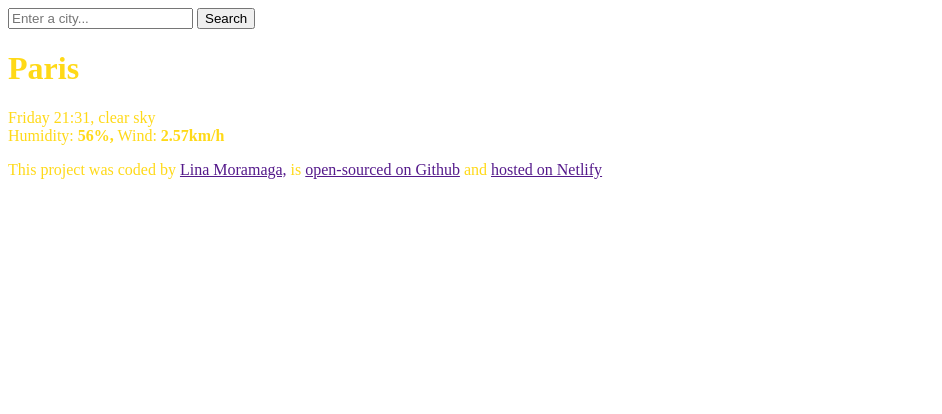
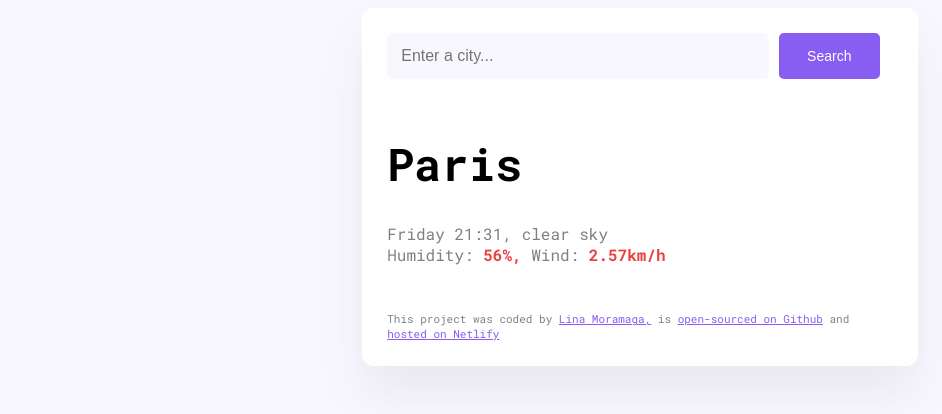
Before and after one commit to lmoramaga/vanilla-weather, a plain HTML site: page index.html in a window 1280 px wide. Shown: the whole page, without its empty margins (0-942 px from the left). Drawn offline with Linux system fonts and the light colour scheme; a web font is replaced by a local one.

Commit message:
Added CSS style

```diff
--- a/index.html
+++ b/index.html
@@ -3,35 +3,45 @@
   <head>
     <meta charset="UTF-8" />
     <meta name="viewport" content="width=device-width, initial-scale=1.0" />
-    <link rel="stylesheet" href="src/style.css">
+    <link rel="stylesheet" href="src/style.css" />
+
+    <link rel="preconnect" href="https://fonts.googleapis.com" />
+    <link rel="preconnect" href="https://fonts.gstatic.com" crossorigin />
+    <link
+      href="https://fonts.googleapis.com/css2?family=PT+Mono&family=Roboto+Mono:ital,wght@0,100..700;1,100..700&family=Roboto:ital,wght@0,100..900;1,100..900&display=swap"
+      rel="stylesheet"
+    />
 
     <title>Vanilla Weather App</title>
   </head>
   <body>
+    <div class="weather-app">
       <header>
         <form>
-        <input type="text" placeholder="Enter a city..." />
-        <input type="submit" value="Search" />
+          <input
+            type="text"
+            placeholder="Enter a city..."
+            class="weather-input"
+          />
+          <input type="submit" value="Search" class="weather-button" />
         </form>
       </header>
       <main>
         <h1>Paris</h1>
-      <p>
-        <div>
-        Friday 21:31, clear sky
+        <div class="info">
+          <div>Friday 21:31, clear sky</div>
+          <span>Humidity: </span> <strong>56%,</strong> <span>Wind: </span
+          ><strong>2.57km/h</strong>
         </div>
-       <span>Humidity: </span> <strong>56%,</strong>
-       <span>Wind: </span><strong>2.57km/h</strong>
-      </p>
       </main>
+      <br />
 
       <footer>
-      <div>
         This project was coded by <a href="">Lina Moramaga,</a> is
         <a href="">open-sourced on Github</a> and
         <a href="">hosted on Netlify</a>
+      </footer>
     </div>
-    </footer>
     <script src="src/index.js"></script>
   </body>
 </html>
--- a/src/style.css
+++ b/src/style.css
@@ -1,3 +1,55 @@
 body {
-  color: rgba(255, 213, 0, 0.91);
+  background-color: #f9f7fe;
+  font-family: "Roboto Mono", monospace;
 }
+a {
+  color: rgb(136, 93, 241);
+}
+footer {
+  font-size: 11px;
+  color: rgba(128, 128, 128, 1);
+}
+
+h1 {
+  font-size: 45px;
+}
+main {
+  padding: 25px 0;
+}
+.weather-app {
+  max-width: 800px;
+  box-shadow: 0 30px 50px rgba(65, 50, 100, 0.08);
+  background: white;
+  margin: 0 auto;
+  width: 40%;
+  padding: 25px;
+  border-radius: 12px;
+}
+
+.weather-input {
+  background-color: #f9f7fe;
+  font-size: 16px;
+  width: 70%;
+  padding: 14px;
+  border-radius: 6px;
+  border: none;
+}
+
+.weather-button {
+  background: rgb(136, 93, 241);
+  color: white;
+  width: 20%;
+  padding: 15px;
+  border: none;
+  border-radius: 5px;
+  font-size: 14px;
+}
+
+.info {
+  color: rgba(128, 128, 128, 1);
+  font-size: 16px;
+}
+
+.info strong {
+  color: rgb(236, 64, 64);
+}
```
Lines whose indentation alone changed are shown as unchanged.
